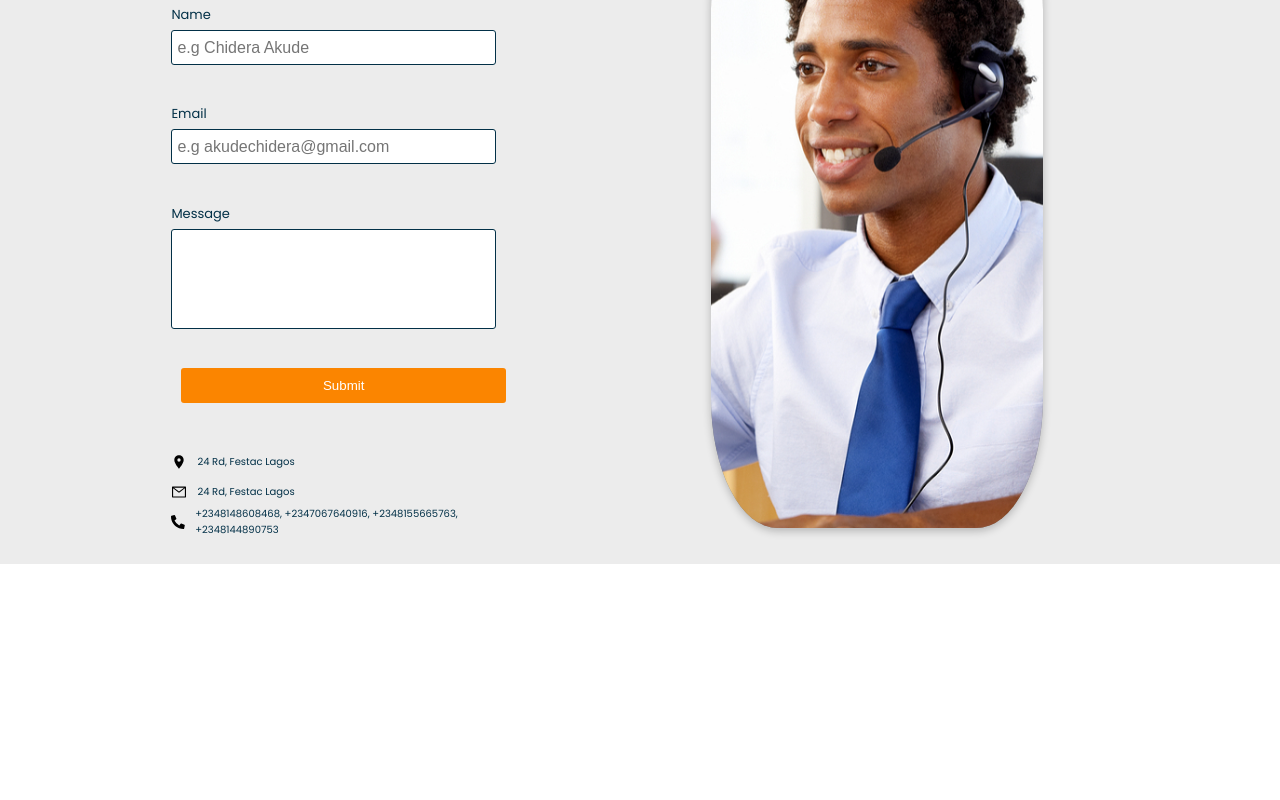
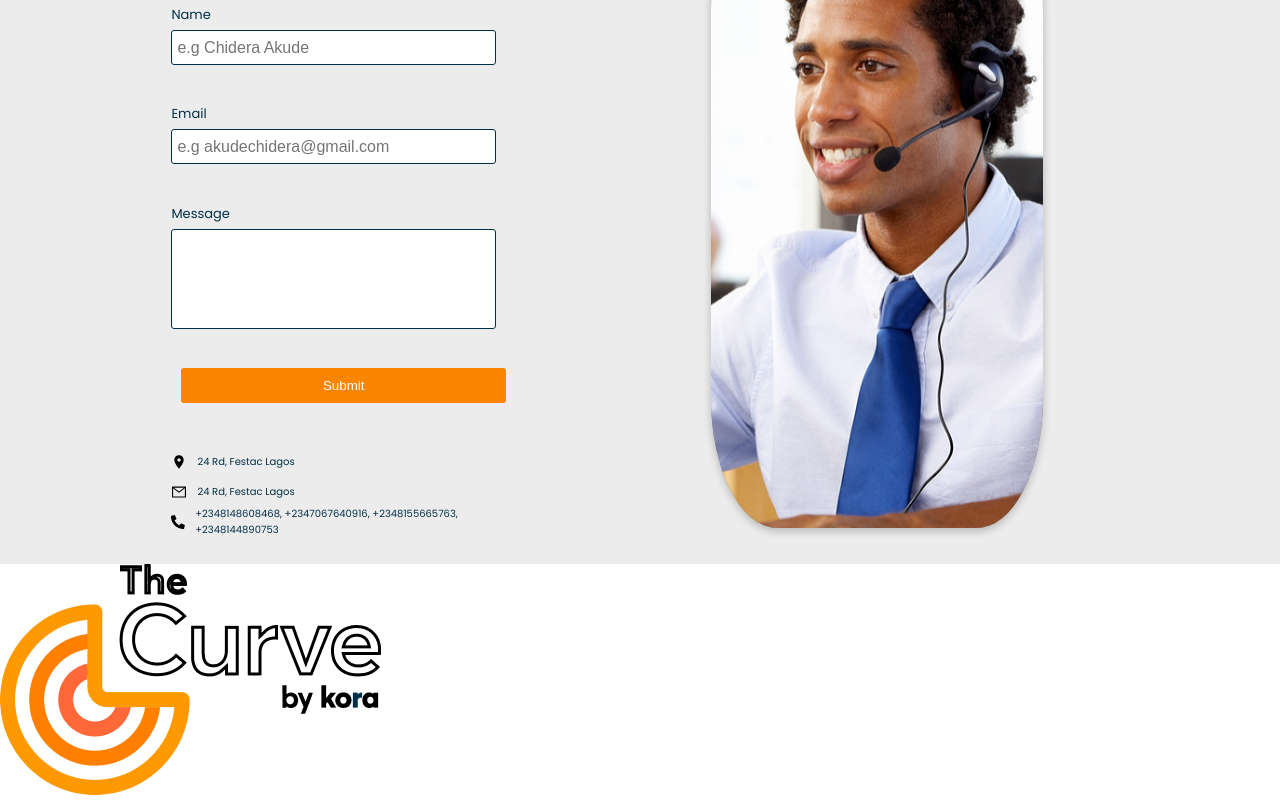
Before and after one commit to DevFrancesca/Finsworth_PRO, a React (Vite) app: page /contactus in a window 1280 px wide. Shown: the part 236-1036 px from the top of the page. Before the commit the page ends 800 px from the top, so only its background shows below. Built offline with nearby package versions, Linux system fonts and the light colour scheme.

Commit message:
add image

```diff
--- a/index.html
+++ b/index.html
@@ -15,3 +15,4 @@
     <script type="module" src="/src/main.jsx"></script>
   </body>
 </html>
+<img src="./public/tcaaaa.png" alt=""/>
--- a/src/components/body/Footer.jsx
+++ b/src/components/body/Footer.jsx
@@ -11,7 +11,7 @@ const Footer = () => {
 
     <div className='footerBody'>
       <div className='FooterUp'>
-        <h2>Can’t find what you are looking for?</h2>
+        <h2>Can't find what you are looking for?</h2>
         <span className='span'>
           <p>If you have any questions, feel free to contact us</p>
           <p style={{color:"#FB8500"}}> finsworthpro@gmail.com</p>
@@ -22,7 +22,7 @@ const Footer = () => {
       <div className='footerBodyWrap'>
         <div className='FooterContainer'>
           <h1>Finsworth</h1>
-          <p>Take your finances to the next level!!! <br />Don’t hesitate, money matters</p>
+          <p>Take your finances to the next level!!! <br />Don't hesitate, money matters</p>
           <div className='FooterConBox'>
             <div className='FooterConBoxCircle'>
             <FaInstagram  style={{color:"white"}}/>
@@ -53,11 +53,11 @@ const Footer = () => {
         <h1>Our Partners</h1>
         <span className='mySpan'>
           <p>The Curve Africa</p>
-          <img src="./src/components/images/tcaaaa.png" alt="" style={{width:"40px"}} />
+          <img src="./tcaaaa.png" alt="" style={{width:"40px"}} />
         </span>
         <span className='mySpan'>
           <p>koraPay</p>
-          <img src="./src/components/images/kora.png" alt="" style={{width:"30px"}}/>
+          <img src="./kora.png" alt="" style={{width:"30px"}}/>
         </span>
 
         </div>
--- a/src/components/body/Header.jsx
+++ b/src/components/body/Header.jsx
@@ -40,7 +40,7 @@ const HeaderDrop =(
     <div className='Header'>
       <div className='leftHeader'>
         <div className='leftimg'>
-        <img src="./src/components/images/goldLogo.png" alt="logo"/>
+        <img src="./goldLogo.png" alt=""/>
         </div>
 
       </div>
```
